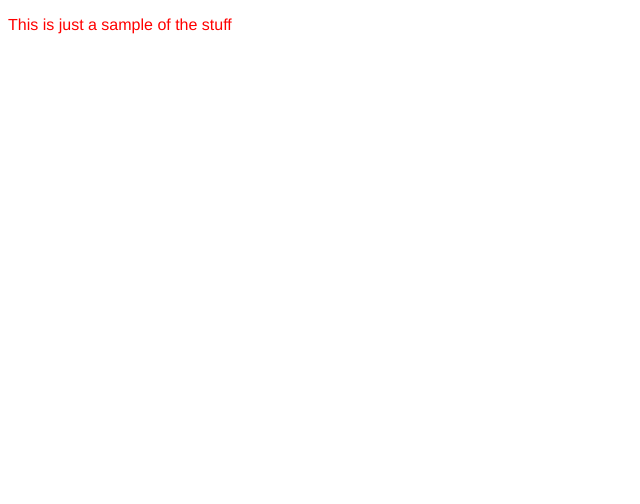
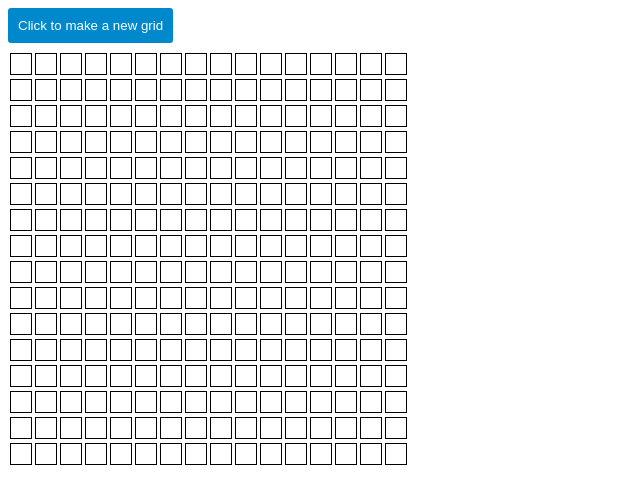
Before and after one commit to clydeugene/sketch-A-sketch, a plain HTML site: page index.html in a window 1280 px wide. Shown: the whole page, without its empty margins (0-640 px from the left). Drawn offline with Linux system fonts and the light colour scheme.

Commit message:
This is the first working version of the project

```diff
--- a/css/stylesheet.css
+++ b/css/stylesheet.css
@@ -1,5 +1,23 @@
-#container {
-	font-family: Helvetica;
-	color: red;
-	text-decoration: none;
+#containerDiv {
+	width: 960px;
 }
+
+ .square {
+	display: inline-block;
+	padding: 10px;
+	border-color: black;
+	border-style: solid;
+	border-width: 1px;
+	margin: 0 1.5px;
+}
+
+button {
+	border: 1px;
+	background-color: rgb(0, 136, 204);
+	color: white;
+	display: block;
+	padding: 10px;
+	border-radius: 3px;
+	margin-bottom: 10px;
+	font: Arial;
+}
--- a/index.html
+++ b/index.html
@@ -4,12 +4,11 @@
 	<title>sketch-A-sketch</title>
 	<link rel="stylesheet" type="text/css" href="css/stylesheet.css">
 	<script type="text/javascript" src="js/jquery-1.11.1.js"></script>
-	<script type="text/javascript" src="js/script.js"></script>
-	<script src=""></script>
+	<script type="text/javascript" src="js/script.js" charset="utf-8"></script>
 </head>
 <body>
-	<div id="container">
-		<p>This is just a sample of the stuff</p>
+	<div id="containerDiv">
+
 	</div>
 </body>
 </html>
--- a/js/script.js
+++ b/js/script.js
@@ -1,12 +1,58 @@
 $(document).ready(function() {
-	$('div').click(function() {
-		alert('Yes jQuery is wired correctly');
-	});
-	$('div').hover(
-		function(){
-			$(this).fadeOut(1000);
-		},
-		function(){
-			$(this).fadeIn(200);
-		});
+
+	$('#containerDiv').prepend("<button onClick='makeGrid()'>Click to make a new grid</button>");
+
+	$('#containerDiv').append(function () {
+			for(var i = 1; i <= 16; i++) {
+				for(var j = 1; j <= 16; j++) {
+					$('#containerDiv').append('<div class="square"></div>');
+				}
+				$('#containerDiv').append('<div class="horizontal"></div>');
+			};
+
+			$('.square').hover(function() {
+				$(this).css('background-color', '#d8d8d8');
+			}, function() {
+				$(this).css('background-color', 'black');
+			});
+
+		})
+
 });
+
+//this is the new-grid creating function
+	var makeGrid = function () {
+		var numSquares = prompt("How many squares will the grid have?");
+
+		$('#containerDiv').empty();
+
+		$('#containerDiv').prepend("<button onClick='makeGrid()'>Click to make a new grid</button>");
+
+		if (numSquares > 0 && numSquares <=38) {
+			var squareWidth = $('#containerDiv').width()/numSquares;
+
+			for(var i = 1; i <= numSquares; i++) {
+				for(var j = 1; j <= numSquares; j++) {
+					$('#containerDiv').append('<div class="square"></div>');
+				}
+				$('#containerDiv').append('<div class="horizontal"></div>');
+			};
+
+			$('.square').css({
+				width: 'squareWidth',
+				height: 'squareWidth',
+			}).hover(function() {
+				$(this).css('background-color', '#d8d8d8');
+			}, function() {
+				$(this).css('background-color', 'black');
+			});
+
+		} else {
+			alert("Please enter a value between 1 and 38");
+			makeGrid();
+		}
+	};
+
+/*DISCLAIMER
+
+To achieve success in this project when I got stuck I read through code by RebootJeff and n8sb (both on github) and worked my way around their different implementations so as to understand jQuery and complete my project. */
```
